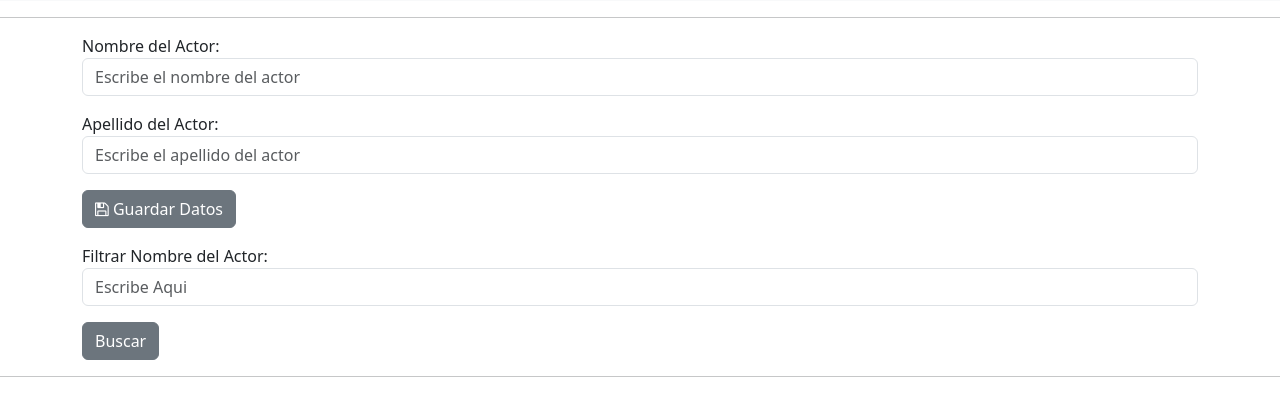
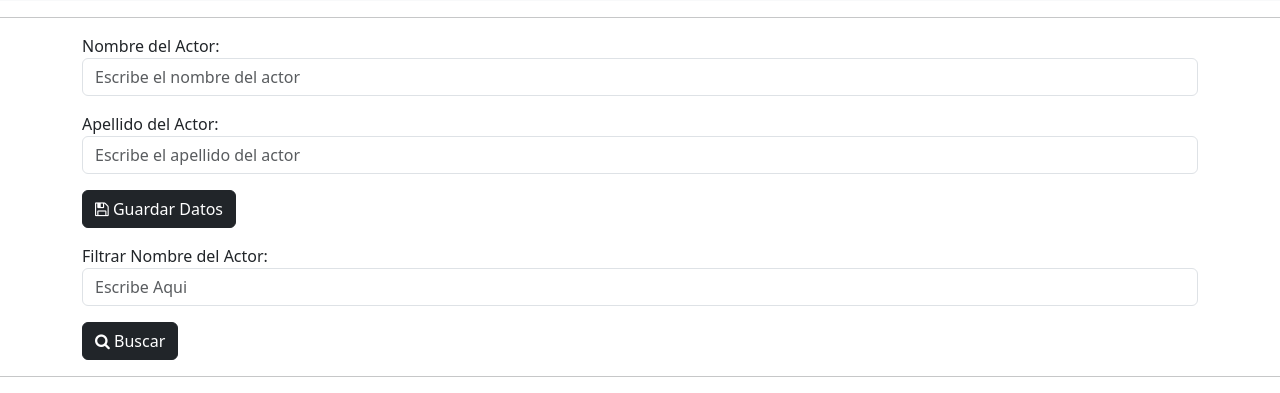
Before and after one commit to mnjuanisma/team_1, a PHP site: page /actores_vistas.php in a window 1280 px wide. Shown: the part 151-544 px from the top of the page. Run offline with PHP 8.4, Linux system fonts and the light colour scheme; data that the repository does not hold is empty; some libraries are stand-ins or nearby versions.

Commit message:
lupa a boton

```diff
--- a/vistas/actores_vistas.php
+++ b/vistas/actores_vistas.php
@@ -27,7 +27,7 @@
             <input type="text" name="inputApellidoActor" id="inputApellidoActor" class="form-control"
                 placeholder="Escribe el apellido del actor" value="<?= $apellidoActor ?>">
             <div class="mt-3">
-                <button type="submit" name="btnGuardarDatos" class="btn btn-secondary"><i class="fa fa-floppy-o"
+                <button type="submit" name="btnGuardarDatos" class="btn btn-dark"><i class="fa fa-floppy-o"
                         aria-hidden="true"></i> Guardar Datos</button>
             </div>
 
@@ -41,7 +41,7 @@
             <div class="mt-3">
                 <label class="" for="inputApellidoActor">Filtrar Nombre del Actor: </label>
                 <input name="nombre" type="text" class="form-control" placeholder="Escribe Aqui">
-                <button name="buscar" class="btn btn-secondary mt-3">Buscar</button>
+                <button name="buscar" class="btn btn-dark mt-3"><i class="fa fa-search"></i> Buscar</button>
             </div>
         </form>
     </div>
```
